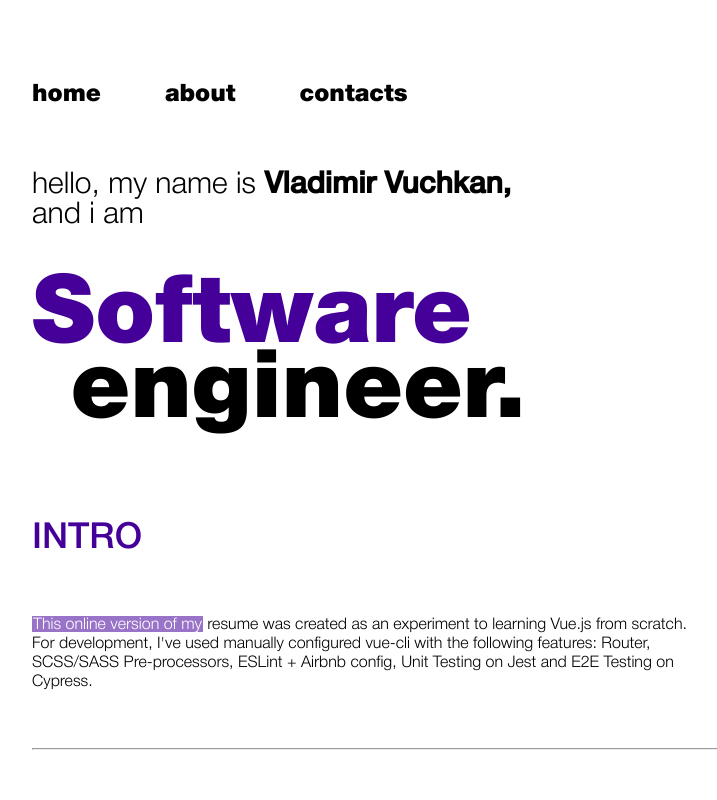
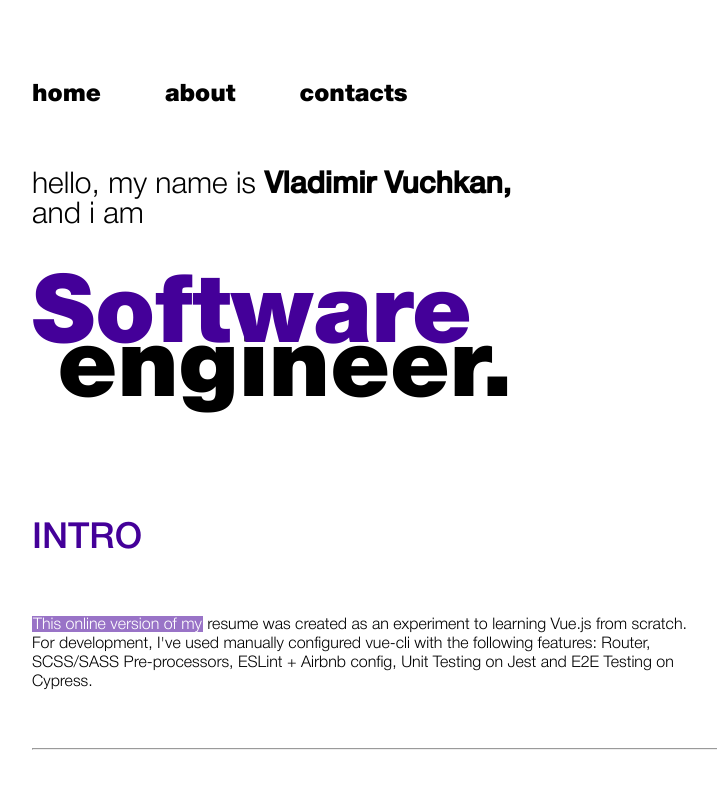
Before and after one commit to 13shutt/vo-one, a React (Create React App) app: page / in a window 1280 px wide. Shown: the top 800 px of the page, without its empty margins (192-909 px from the left). Built offline with nearby package versions, Linux system fonts and the light colour scheme; the HTML template or start-up script is replaced by a standard one.

Commit message:
fixed "i" in title

```diff
--- a/src/components/TitleText.js
+++ b/src/components/TitleText.js
@@ -9,6 +9,8 @@ const TitleText = styled.span`
       line-height: 75px;
       font-size: 95px;
       font-family: "HelveticaNeueCyrBold";
+      position: relative;
+      z-index: 3;
     `
   }
 
@@ -27,6 +29,10 @@ const TitleText = styled.span`
       color: ${props => props.theme.secondaryColor};
       margin-left: 3vw;
       font-family: "HelveticaNeueCyrBold";
+      position: relative;
+      z-index: 1;
+      top: -21px;
+      left: -13px;
     `
   }
 
```
